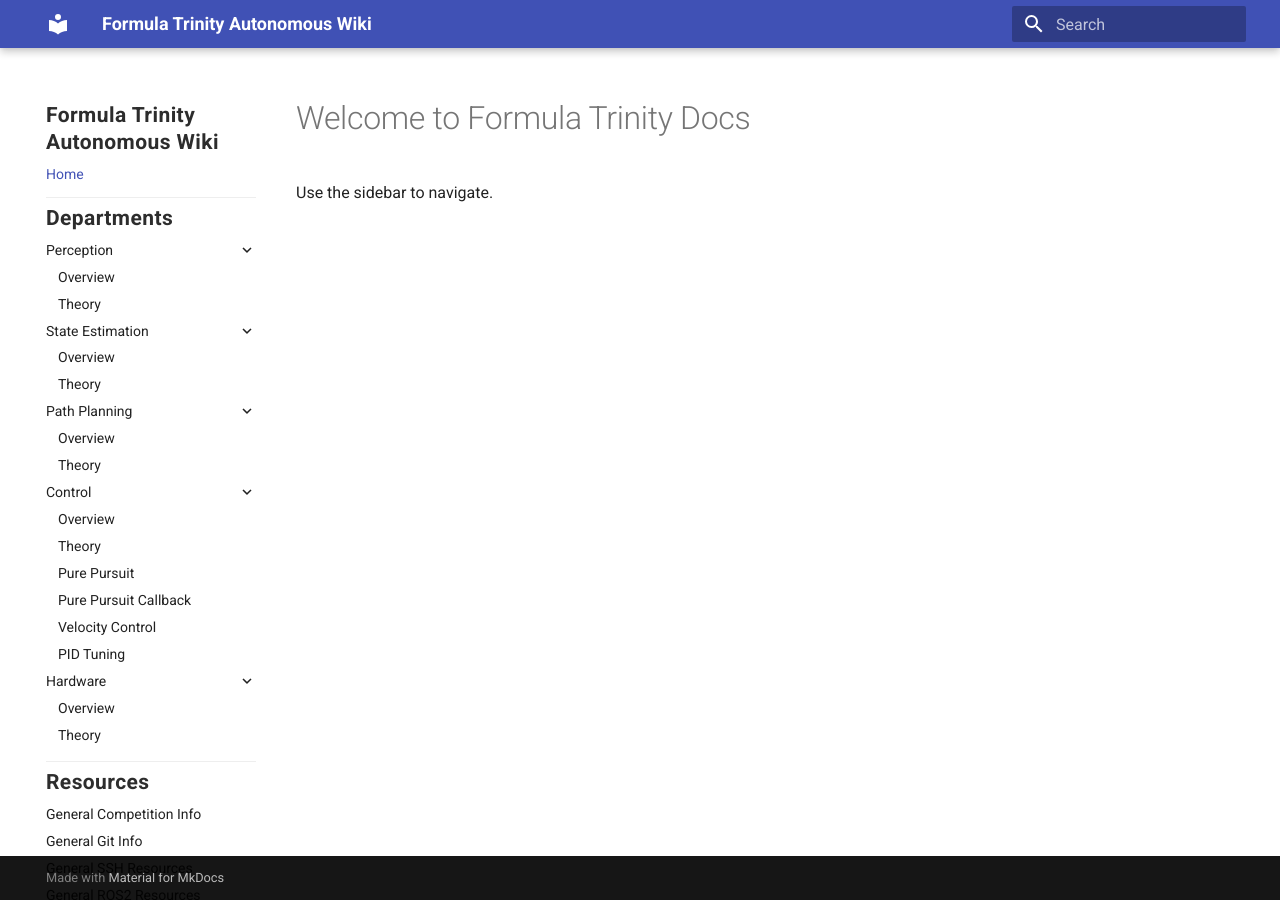
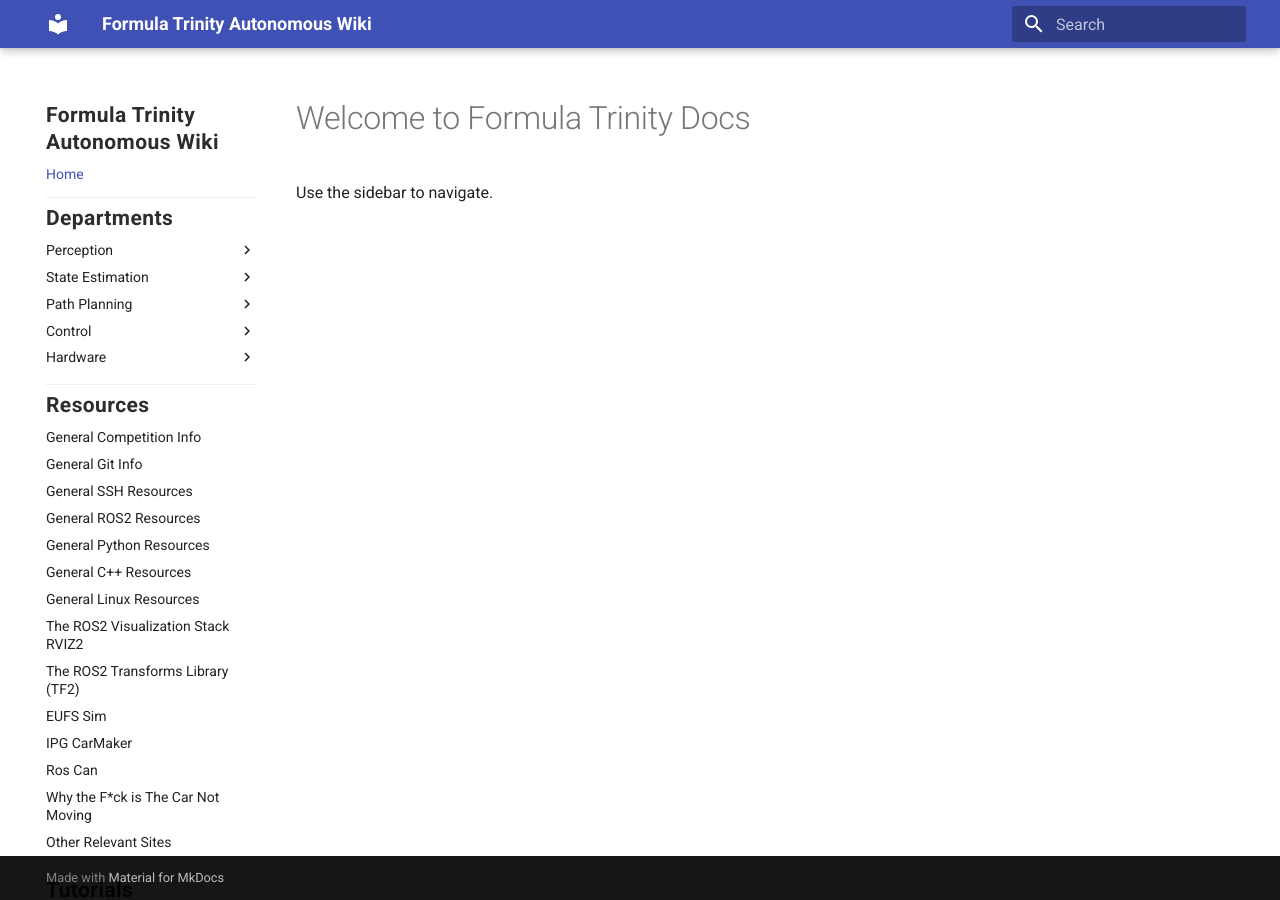
Before and after one commit to Cleavn17/Test, an MkDocs documentation site: the page built from docs/index.md, in a window 1280 px wide. Built offline with MkDocs 1.6.1 and Material for MkDocs 9.7.7, drawn with Linux system fonts in a browser that asks for light colours.

Commit message:
Added collapsed drop down

```diff
--- a/mkdocs.yml
+++ b/mkdocs.yml
@@ -6,7 +6,7 @@ theme:
   name: material
 #   logo: images/logo.png
   features:
-    - navigation.expand
+    # - navigation.expand
     - navigation.sections
     - content.code.copy
     - content.code.annotate
```
